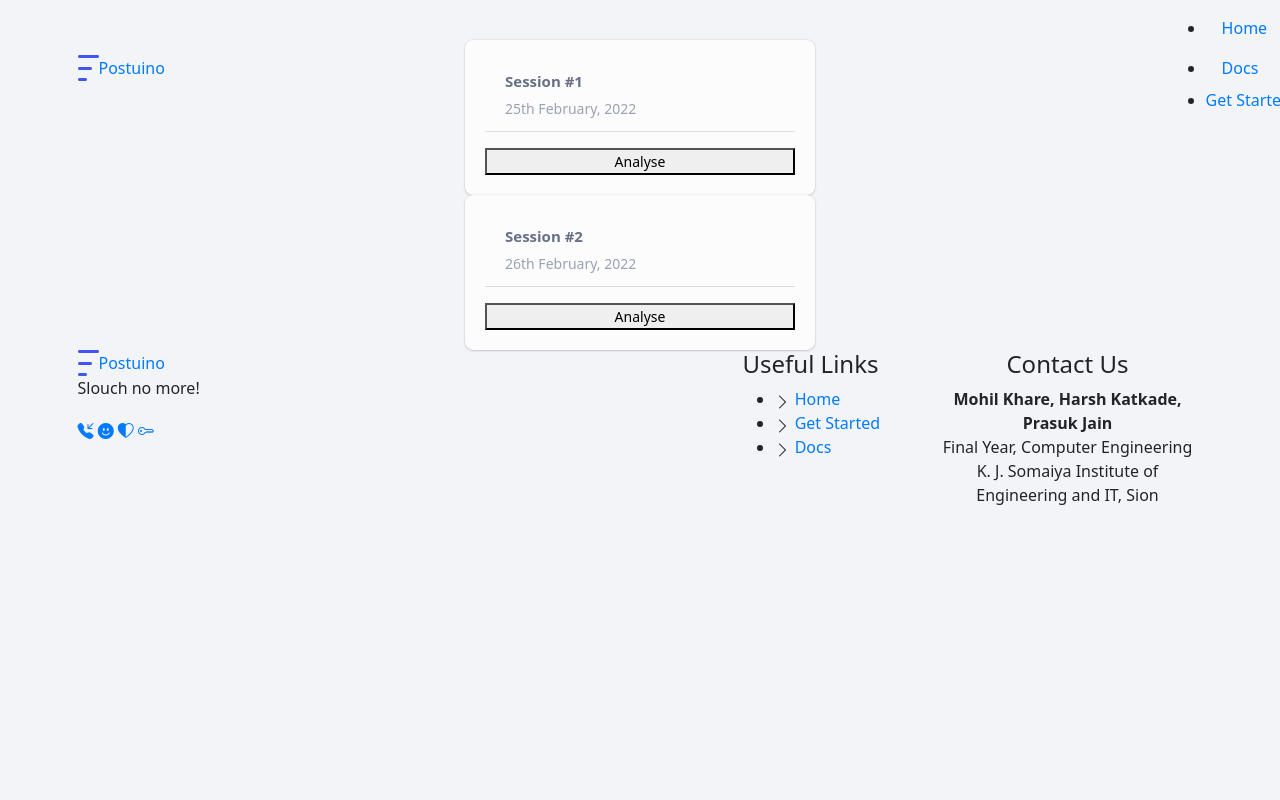
After one commit to mohilkhare1708/postuino, a Django app: page /all_sessions/ in a window 1280 px wide. The commit adds this page. Run offline with Django 3.2, Linux system fonts and the light colour scheme; some libraries are stand-ins or nearby versions.

Commit message:
Graphs, analysis pages added

```diff
--- /dev/null
+++ b/mainapp/templates/mainapp/all_sessions.html
@@ -0,0 +1,117 @@
+{% extends 'mainapp/base.html' %} {% load static %} {% block content %}
+
+<!DOCTYPE html>
+<html lang="en">
+<head>
+    <meta charset="UTF-8">
+    <meta http-equiv="X-UA-Compatible" content="IE=edge">
+    <meta name="viewport" content="width=device-width, initial-scale=1.0">
+    <title>Document</title>
+    <style>
+                body {
+            padding: 40px;
+            margin: auto;
+            background: rgb(242 244 247);
+            font-family: system-ui;
+            box-sizing: border-box;
+            height: 100vh;
+            width: 100vw;
+        }
+
+        .card {
+        display: flex;
+        flex-direction: column;
+        justify-content: space-between;
+        padding: 20px;
+        gap: 1rem;
+        color: rgb(152, 162, 179);
+        font-size: 14px;
+        background: rgb(252, 252, 253);
+        box-shadow: rgb(16 24 40 / 30%) 0px 0.5px 2px;
+        border-radius: 8px;
+        max-width: 350px;
+        margin: auto;
+        }
+
+        .card-header {
+        display: flex;
+        flex-direction: column;
+        }
+
+        .card-body {
+        display: flex;
+        flex-direction: column;
+        gap: 0.8rem;
+        }
+
+        .card-footer {
+        display: flex;
+        justify-content: space-between;
+        -webkit-box-align: center;
+        align-items: center;
+        padding: 0.2rem;
+        }
+
+        .card-footer .assigned {
+        display: flex;
+        gap: 0.2rem;
+        }
+
+        .card-tags {
+        display: flex;
+        width: 100%;
+        gap: 0.2rem;
+        }
+
+        .card-tags label {
+        padding: 6px 12px;
+        background: rgb(242, 244, 247);
+        color: rgb(71, 84, 103);
+        font-weight: bold;
+        font-size: 14px;
+        line-height: 16px;
+        border-radius: 6px;
+        text-align: center;
+        margin-right: 8px;
+        }
+
+        .card-header h2 {
+        color: rgb(102, 112, 133);
+        font-weight: bold;
+        line-height: 18px;
+        font-size: 15px;
+        }
+
+        .card-info {
+        display: flex;
+        flex-direction: row;
+        justify-content: flex-start;
+        -webkit-box-align: center;
+        align-items: center;
+        gap: 0.5rem;
+        }
+
+    </style>
+</head>
+<body>
+    <div class="card">
+        <div class="card-header">
+            <h2>Session #1</h2>
+            <div class="card-info"><span class="date">25th February, 2022</span><span class="dot"></span><span
+                    class="author"></span></div>
+        </div>
+        <a href="{% url 'graph' %}"><button type="button"  style="width: 100%;">Analyse</button></a>
+    </div>
+    <div class="card">
+        <div class="card-header">
+            <h2>Session #2</h2>
+            <div class="card-info"><span class="date">26th February, 2022</span><span class="dot"></span><span
+                    class="author"></span></div>
+        </div>
+        <a href="{% url 'graph_' %}"><button type="button" style="width: 100%;">Analyse</button></a>
+    </div>
+
+</body>
+</html>
+
+{% endblock content %}
--- a/mainapp/templates/mainapp/choose.html
+++ b/mainapp/templates/mainapp/choose.html
@@ -49,7 +49,7 @@
           />
         </div>
         <div class="row">
-          <a href="{% url 'analysis' %}"
+          <a href="{% url 'All sessions' %}"
             ><button type="button" class="btn btn-success btn-lg" style="width: 100%;">
               Analyse Your Sessions
             </button></a
--- a/mainapp/urls.py
+++ b/mainapp/urls.py
@@ -10,4 +10,7 @@ urlpatterns = [
     path('choose/', views.choose, name='choose'),
     path('session/', views.session, name='session'),
     path('analysis/', views.analysis, name='analysis'),
+    path('all_sessions/',views.all_sessions,name='All sessions'),
+    path('graph/',views.graph,name='graph'),
+    path('graph_/', views.graph2, name='graph_')
 ]
--- a/mainapp/views.py
+++ b/mainapp/views.py
@@ -1,9 +1,11 @@
 # from mainapp.models import Result, Test
+from unicodedata import name
 from django.shortcuts import render, redirect
 from .forms import UserRegisterForm
 from django.contrib.auth import login, authenticate
 from django.contrib import messages
 from django.contrib.auth.decorators import login_required
+from .models import User, Session
 
 
 def home_page(request):
@@ -50,3 +52,13 @@ def session(request):
 @login_required
 def analysis(request):
     return render(request, 'mainapp/analysis.html', {'title': 'Analysis', 'name': 'Mohil'})
+
+def all_sessions(request):
+    obj=Session.objects.all()
+    return render(request, 'mainapp/all_sessions.html')
+
+def graph(request):
+    return render(request,'mainapp/graph.html')
+
+def graph2(request):
+    return render(request,'mainapp/graph2.html')
```
Also changed, not shown: mainapp/templates/mainapp/graph.html (added, +45 -0 lines), mainapp/templates/mainapp/graph2.html (added, +45 -0 lines).
